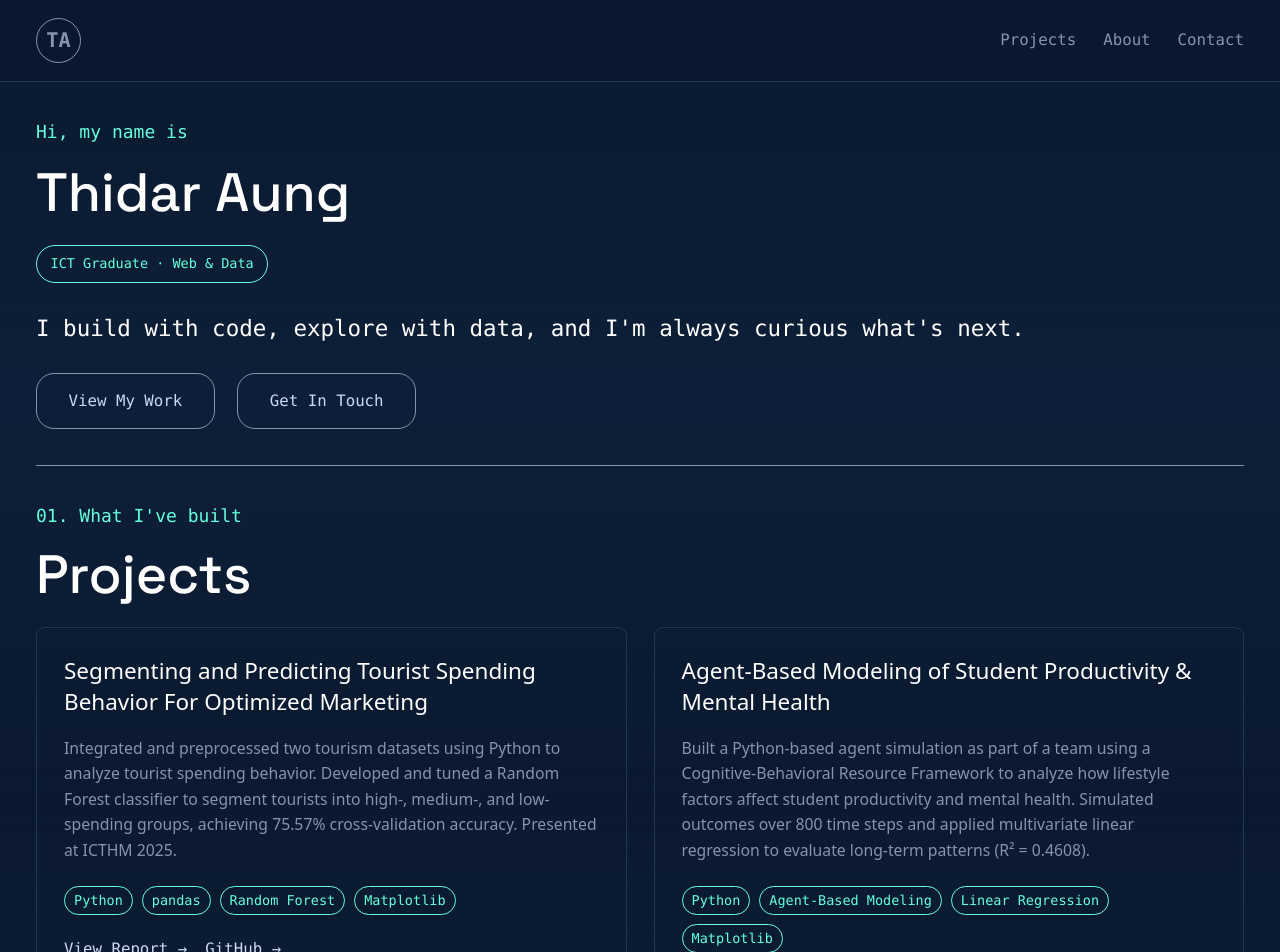
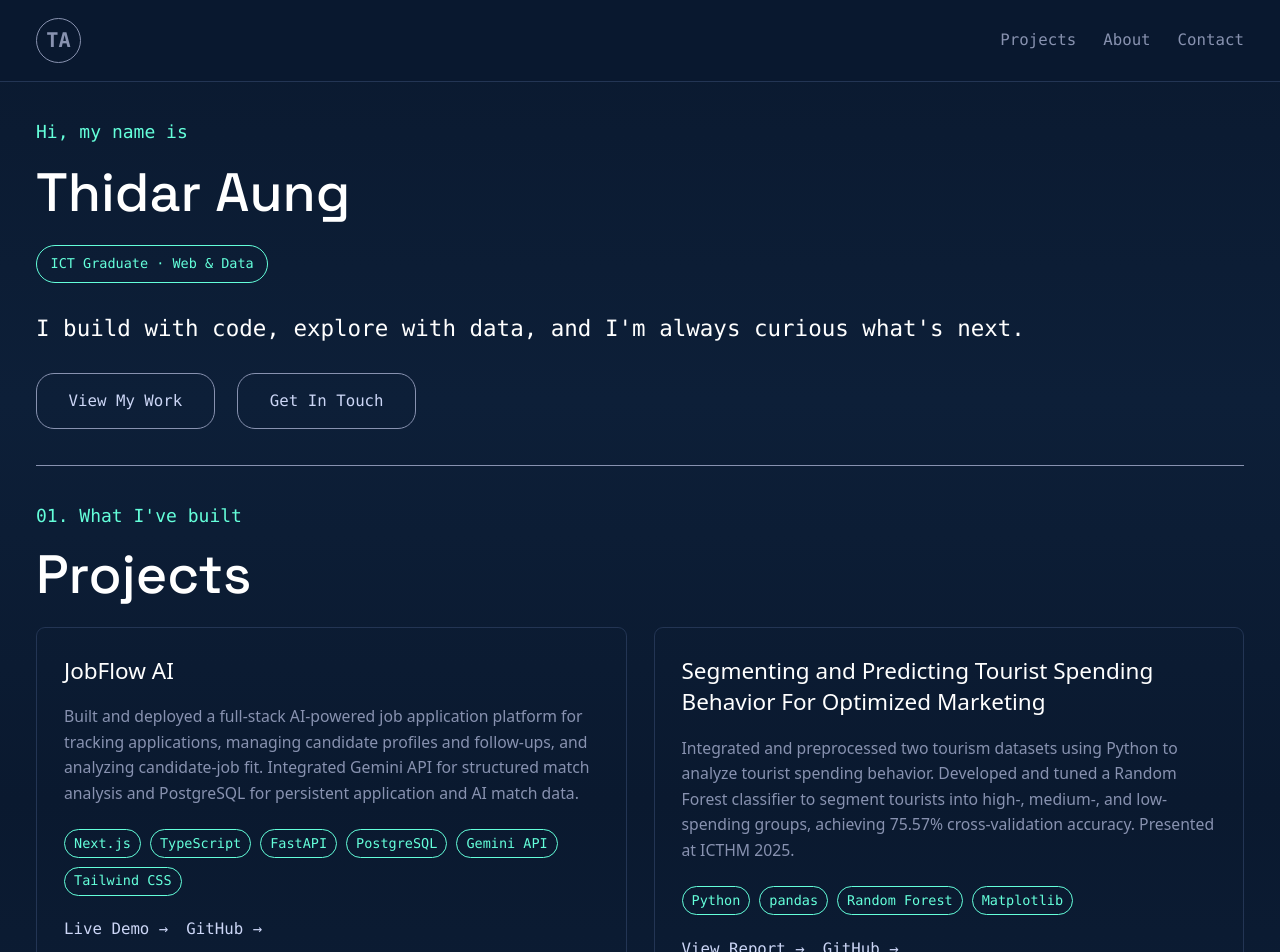
Before and after one commit to thidarr/Personal_Portfolio, a React (Vite) app in the folder my-portfolio/: page / in a window 1280 px wide. Shown: the top 952 px of the page. Built offline with nearby package versions, Linux system fonts and the light colour scheme.

Commit message:
update project section

```diff
--- a/my-portfolio/src/data/project.js
+++ b/my-portfolio/src/data/project.js
@@ -1,26 +1,56 @@
 export const projects = [
   {
     id: 1,
-        title: "Segmenting and Predicting Tourist Spending Behavior For Optimized Marketing",
-        description: "Integrated and preprocessed two tourism datasets using Python to analyze tourist spending behavior. Developed and tuned a Random Forest classifier to segment tourists into high-, medium-, and low-spending groups, achieving 75.57% cross-validation accuracy. Presented at ICTHM 2025.",
+    title: "JobFlow AI",
+    description:
+      "Built and deployed a full-stack AI-powered job application platform for tracking applications, managing candidate profiles and follow-ups, and analyzing candidate-job fit. Integrated Gemini API for structured match analysis and PostgreSQL for persistent application and AI match data.",
+    stack: [
+      "Next.js",
+      "TypeScript",
+      "FastAPI",
+      "PostgreSQL",
+      "Gemini API",
+      "Tailwind CSS",
+    ],
+    demoLink: "https://jobflow-ai-xi.vercel.app",
+    demoLabel: "Live Demo",
+    githubLink: "https://github.com/thidarr/jobflow-ai",
+  },
+
+  {
+    id: 2,
+    title:
+      "Segmenting and Predicting Tourist Spending Behavior For Optimized Marketing",
+    description:
+      "Integrated and preprocessed two tourism datasets using Python to analyze tourist spending behavior. Developed and tuned a Random Forest classifier to segment tourists into high-, medium-, and low-spending groups, achieving 75.57% cross-validation accuracy. Presented at ICTHM 2025.",
     stack: ["Python", "pandas", "Random Forest", "Matplotlib"],
     demoLink: "/tourist_spending_analysis.pdf",
     demoLabel: "View Report",
     githubLink: "https://github.com/thidarr/tourist_spending_analysis",
   },
+
   {
-        id: 2,
+    id: 3,
     title: "Agent-Based Modeling of Student Productivity & Mental Health",
-        description: "Built a Python-based agent simulation as part of a team using a Cognitive-Behavioral Resource Framework to analyze how lifestyle factors affect student productivity and mental health. Simulated outcomes over 800 time steps and applied multivariate linear regression to evaluate long-term patterns (R² = 0.4608).",
-        stack: ["Python", "Agent-Based Modeling", "Linear Regression", "Matplotlib"],
+    description:
+      "Built a Python-based agent simulation as part of a team using a Cognitive-Behavioral Resource Framework to analyze how lifestyle factors affect student productivity and mental health. Simulated outcomes over 800 time steps and applied multivariate linear regression to evaluate long-term patterns (R² = 0.4608).",
+    stack: [
+      "Python",
+      "Agent-Based Modeling",
+      "Linear Regression",
+      "Matplotlib",
+    ],
     demoLink: "/Data_Analytics_in_Agent_Based_Modeling.pdf",
     demoLabel: "View Report",
-        githubLink: "https://github.com/thidarr/Agent-Based-Modeling-of-Student-Productivity-and-Mental-Health",
+    githubLink:
+      "https://github.com/thidarr/Agent-Based-Modeling-of-Student-Productivity-and-Mental-Health",
   },
+
   {
-        id: 3,
+    id: 4,
     title: "Personal Portfolio Website",
-        description: "Designed and built a personal portfolio site from scratch with React, Vite, and Tailwind CSS, fully responsive, with custom animations, accessible navigation, and a component-based architecture.",
+    description:
+      "Designed and built a personal portfolio site from scratch with React, Vite, and Tailwind CSS, fully responsive, with custom animations, accessible navigation, and a component-based architecture.",
     stack: ["React", "Vite", "Tailwind CSS"],
     githubLink: "https://github.com/thidarr/Personal_Portfolio",
   },
```
Lines whose indentation alone changed are shown as unchanged.
